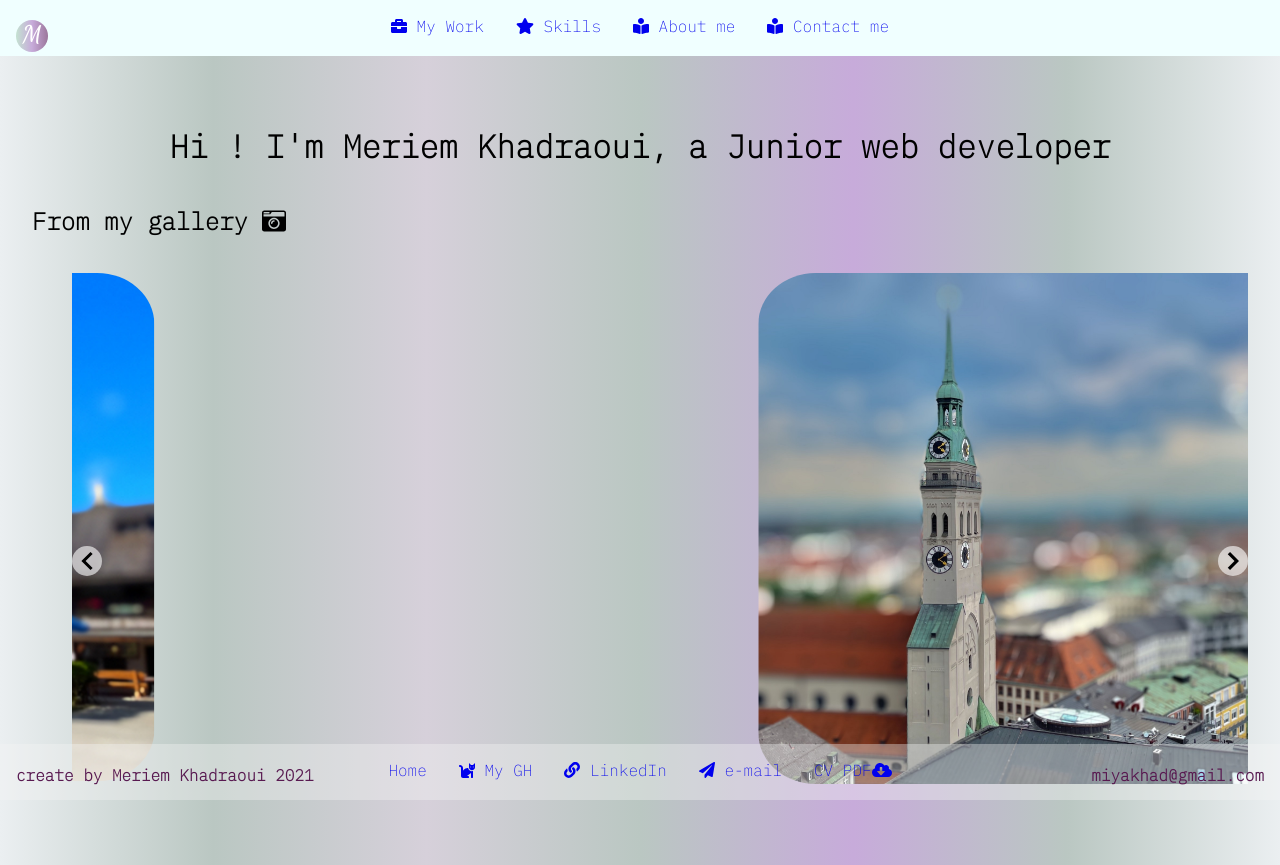
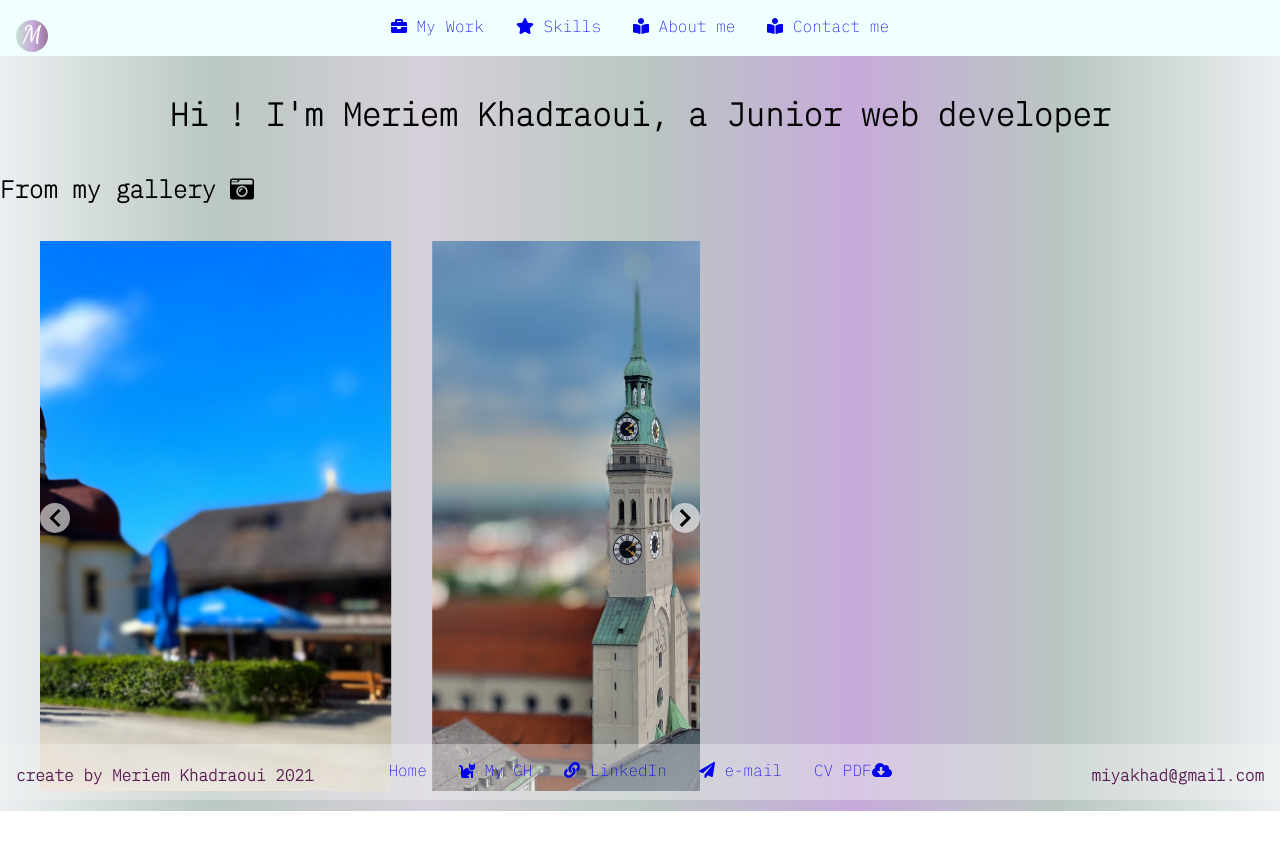
Before and after one commit to MerKhadraoui/portfolio-meriemKhad, a React (Create React App) app: page / in a window 1280 px wide. After the commit the page ends 811 px from the top, so only its background shows below. Built offline with nearby package versions, Linux system fonts and the light colour scheme; the HTML template or start-up script is replaced by a standard one.

Commit message:
more css on portfolio

```diff
--- a/src/components/Home.js
+++ b/src/components/Home.js
@@ -6,7 +6,6 @@ import { faCameraRetro } from "@fortawesome/free-solid-svg-icons";
 import MediaQuery from "react-responsive";
 
 const Home = () => {
-  console.log(Img);
   const came = <FontAwesomeIcon icon={faCameraRetro} />;
 
   return (
@@ -19,8 +18,10 @@ const Home = () => {
 
       <div>
         <h2>From my gallery {came} </h2>
+
+        <div className="img-slider">
           <MediaQuery minDeviceWidth={1224} device={{ deviceWidth: 1600 }}>
-          <ul className="img-slider">
+            <ul>
               {" "}
               <Slide>
                 {Img.map((obj) => (
@@ -29,8 +30,7 @@ const Home = () => {
                     <img
                       className="my-img"
                       src={`${process.env.PUBLIC_URL}/${obj.img}`}
-                    width="193"
-                    height="130"
+                      height="550"
                     />
                   </li>
                 ))}
@@ -39,6 +39,7 @@ const Home = () => {
           </MediaQuery>
         </div>
       </div>
+    </div>
   );
 };
 export default Home;
--- a/src/sass/main.scss
+++ b/src/sass/main.scss
@@ -35,20 +35,34 @@ body {
   left: 1rem;
   font-family: "Dancing Script", cursive;
 }
-.img-slider img {
-  width: 50%;
-  height: 50%;
-  border-radius: 10%;
+
+.my-img {
+  display: inline-block;
+  padding-right: 3rem;
 }
+
 .img-slider {
   display: block;
+  width: 700px;
 }
-.home {
-  padding: 2rem;
+.main-page {
+  display: flex;
+  justify-content: center;
+  justify-items: center;
+  padding: 1rem;
 }
-.GalaryFoto {
+
+// skills component
+.skills {
   display: flex;
   justify-content: space-evenly;
+  padding: 1rem;
+  color: #581950;
+}
+// contact me form
+.contactMe {
+  padding-left: 25%;
+  width: 40%;
 }
 li:nth-child(2n) {
   flex-direction: row-reverse;
@@ -61,13 +75,6 @@ li:nth-child(2n) {
 }
 .GalaryFoto img:hover {
   box-shadow: 10px 5px 5px rgb(100, 99, 99);
-}
-.main-page {
-  display: flex;
-  justify-content: center;
-  justify-items: center;
-
-  padding: 1rem;
 }
 
 .link-button {
@@ -166,29 +173,6 @@ h3 {
   }
 }
 
-// .words span:nth-child(2) {
-//   animation-delay: 0.5s;
-// }
-
-// .words span:nth-child(3) {
-//   animation-delay: 1s;
-// }
-
-// .words span:nth-child(4) {
-//   animation-delay: 1.5s;
-// }
-
-// .words span:nth-child(5) {
-//   animation-delay: 2s;
-// }
-
-// .words span:nth-child(6) {
-//   animation-delay: 2.5s;
-// }
-
-// .words span:nth-child(7) {
-//   animation-delay: 3s;
-// }
 // skills component
 .skills {
   display: flex;
@@ -239,8 +223,12 @@ h3 {
     .footer {
       background-color: rgba(245, 245, 245, 0.377);
     }
+    // .img-slider img {
+    //   padding-left: 3rem;
+    // }
     .home {
       display: block;
     }
   }
 }
+// box animation
```
Lines whose indentation alone changed are shown as unchanged.
